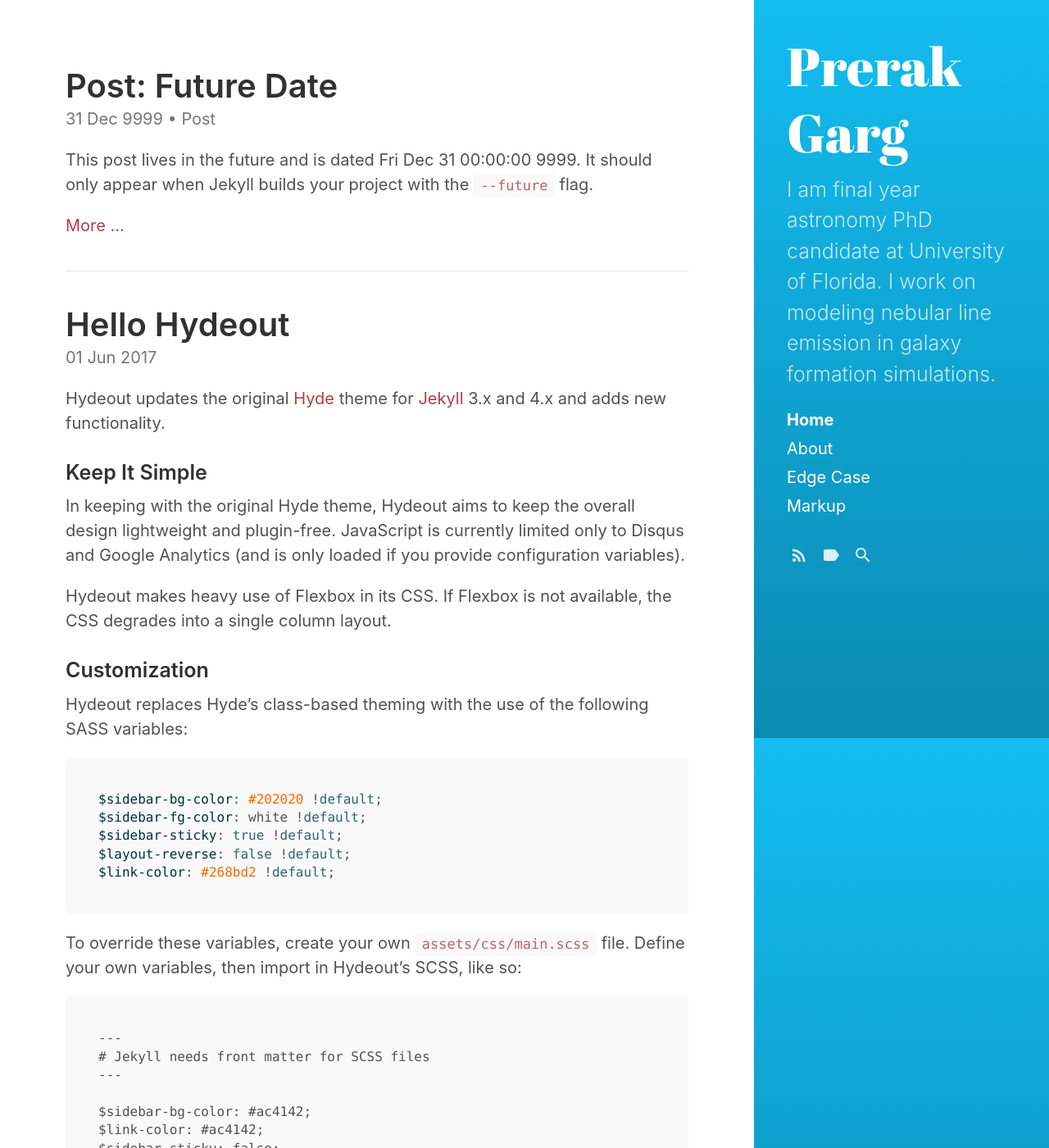
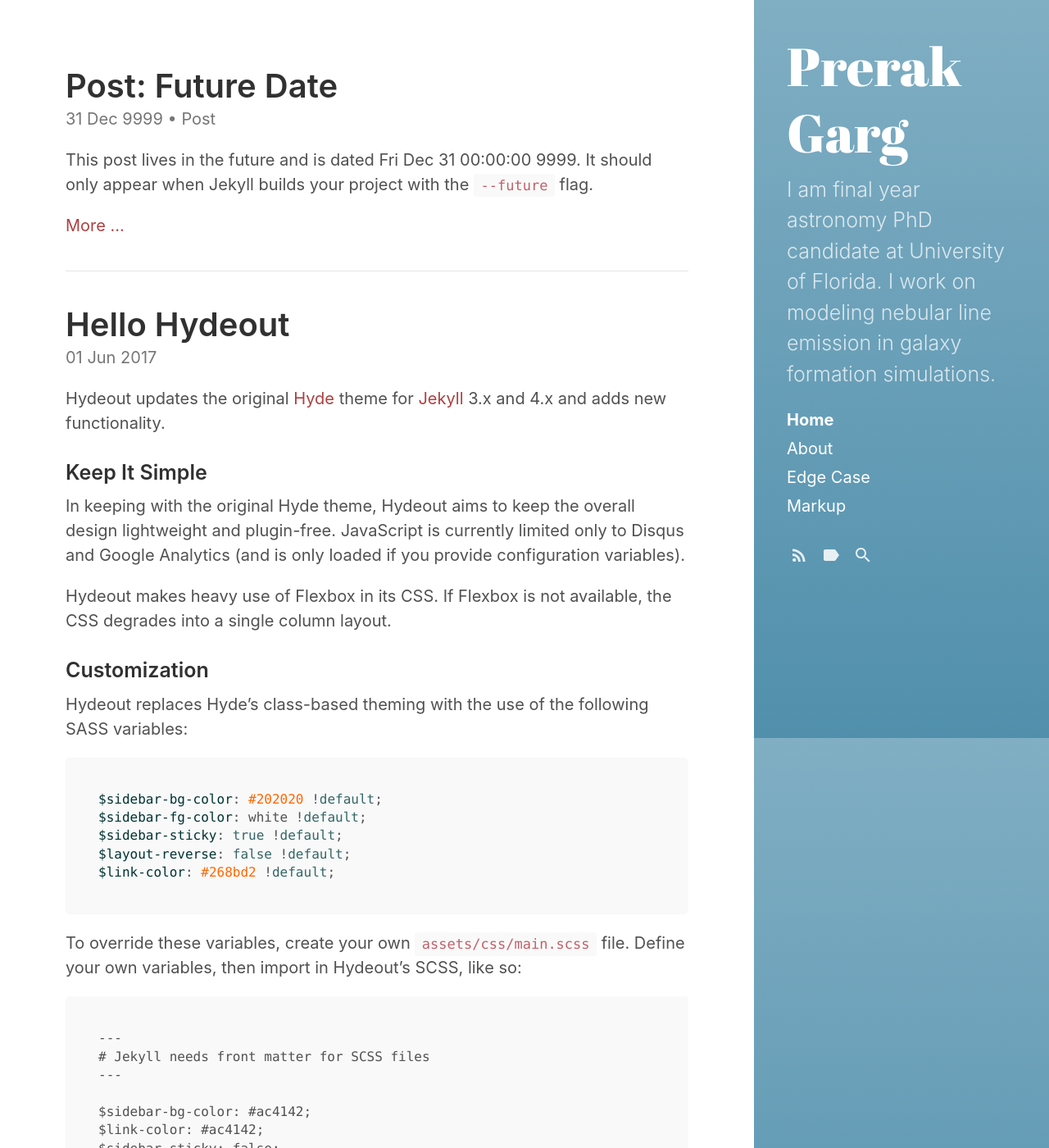
Before and after one commit to prerakgarg07/prerakgarg07.github.io, a Jekyll site: the page built from index.html, in a window 1280 px wide and 1400 px high. Shown: the whole window at 82% size. Built offline with Jekyll 4.4.1, drawn with Linux system fonts in a browser that asks for light colours; the list of posts is cut into pages by our own code.

Commit message:
updated css

```diff
--- a/assets/css/main.scss
+++ b/assets/css/main.scss
@@ -1,7 +1,7 @@
 ---
 # Jekyll needs front matter for SCSS files
 ---
-$sidebar-bg-color: #0da5d4;
+$sidebar-bg-color: #689fb8;
 $link-color: #ac4142;
 $sidebar-sticky: false;
 $layout-reverse: true;
```
